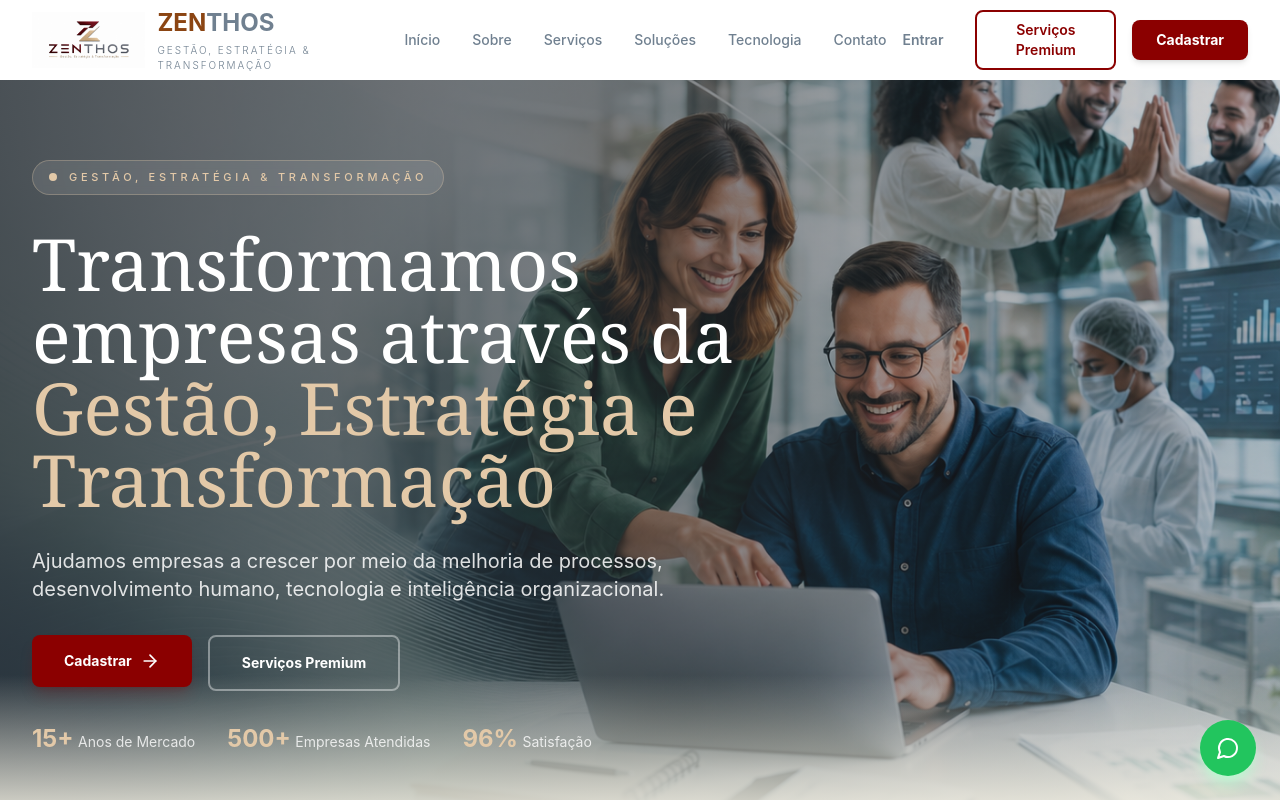
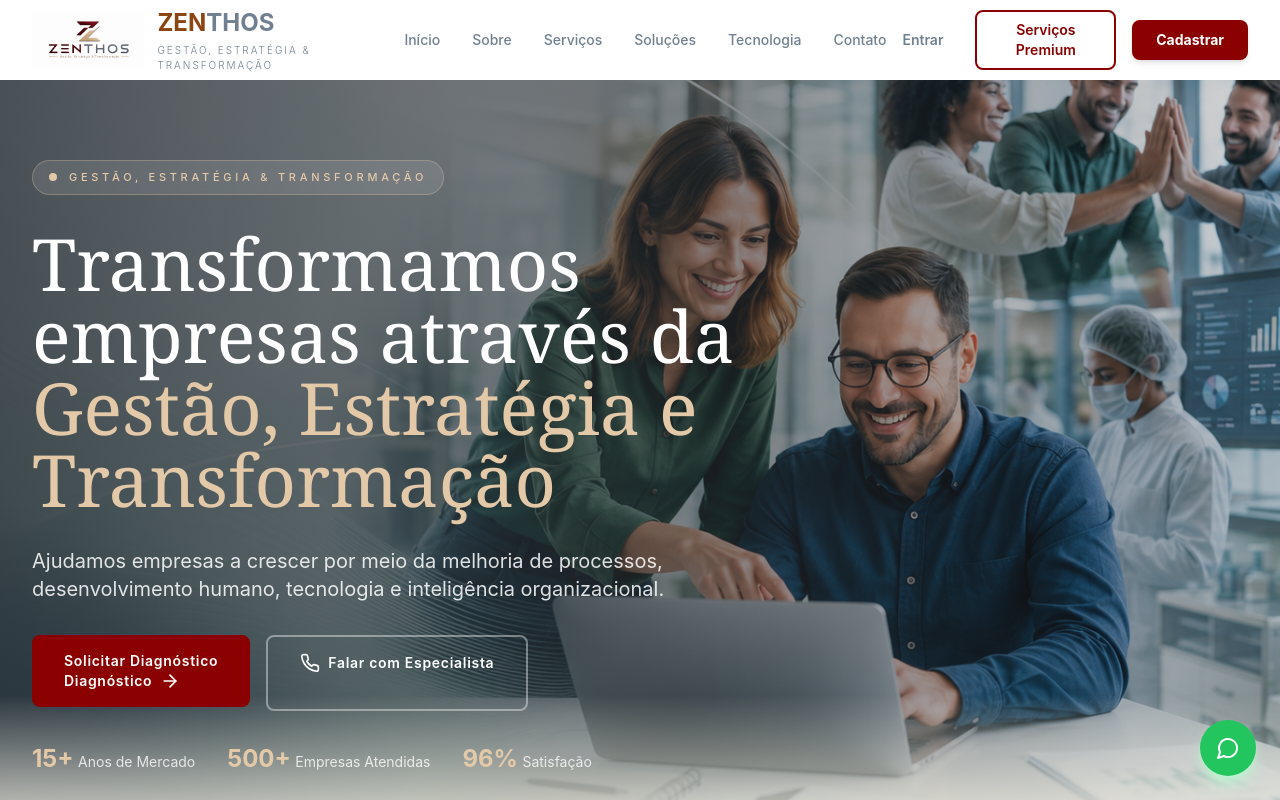
Before and after one commit to trivoroficial/consult_recruit, a Next.js app: page / in a window 1280 px wide. Shown: the top 800 px of the page. Built offline with nearby package versions, Linux system fonts and the light colour scheme.

Commit message:
Update page.tsx

```diff
--- a/src/app/(public)/page.tsx
+++ b/src/app/(public)/page.tsx
@@ -69,12 +69,12 @@ const servicos = [
 
 // 6 CARDS DE SOLUÇÕES
 const solucoes = [
-  { icon: Users, color: "bg-purple-500", title: "Recrutamento & Seleção", desc: "Encontramos os profissionais certos para sua empresa." },
-  { icon: Users, color: "bg-green-500", title: "Consultoria em Gestão de Pessoas", desc: "Desenvolvemos equipes, líderes e processos de RH." },
-  { icon: DollarSign, color: "bg-orange-500", title: "Consultoria Financeira", desc: "Organizamos as finanças para aumentar a lucratividade." },
-  { icon: Building2, color: "bg-blue-500", title: "Consultoria Empresarial", desc: "Planejamento, indicadores e melhoria da gestão." },
-  { icon: Settings, color: "bg-yellow-500", title: "Consultoria em Processos", desc: "Mapeamento, padronização e aumento da produtividade." },
-  { icon: Shield, color: "bg-purple-500", title: "Segurança dos Alimentos", desc: "Adequação às normas sanitárias e implantação de BPF." },
+  { icon: Users, title: "Recrutamento & Seleção", desc: "Encontramos os profissionais certos para sua empresa." },
+  { icon: Users, title: "Consultoria em Gestão de Pessoas", desc: "Desenvolvemos equipes, líderes e processos de RH." },
+  { icon: DollarSign, title: "Consultoria Financeira", desc: "Organizamos as finanças para aumentar a lucratividade." },
+  { icon: Building2, title: "Consultoria Empresarial", desc: "Planejamento, indicadores e melhoria da gestão." },
+  { icon: Settings, title: "Consultoria em Processos", desc: "Mapeamento, padronização e aumento da produtividade." },
+  { icon: Shield, title: "Segurança dos Alimentos", desc: "Adequação às normas sanitárias e implantação de BPF." },
 ];
 
 const testimonials = [
@@ -141,17 +141,26 @@ export default function Home() {
               Ajudamos empresas a crescer por meio da melhoria de processos, desenvolvimento humano, tecnologia e inteligência organizacional.
             </motion.p>
 
+            {/* BOTÕES: Diagnóstico e Especialista */}
             <motion.div className="flex flex-col gap-4 sm:flex-row" initial={{ opacity: 0, y: 24 }} animate={{ opacity: 1, y: 0 }} transition={{ delay: 0.3, duration: 0.85 }}>
               <Link href="/cadastro">
-                <button className="px-8 py-4 text-sm font-bold text-white bg-[#8B0000] rounded-lg hover:bg-[#E3C9A8] hover:text-[#8B0000] transition-all duration-300 shadow-lg shadow-[#8B0000]/20 hover:shadow-xl hover:-translate-y-1 flex items-center justify-center gap-2">
-                  Cadastrar <ArrowRight className="h-5 w-5" />
+                <button className="group relative px-8 py-4 text-sm font-semibold tracking-wider text-white bg-[#8B0000] rounded-lg overflow-hidden transition-all duration-300 hover:shadow-xl hover:-translate-y-1">
+                  <span className="relative z-10">Solicitar Diagnóstico</span>
+                  <span className="absolute inset-0 bg-[#E3C9A8] transform translate-y-full group-hover:translate-y-0 transition-transform duration-300"></span>
+                  <span className="relative z-10 flex items-center gap-2">
+                    Diagnóstico <ArrowRight className="h-5 w-5" />
+                  </span>
                 </button>
               </Link>
-              <Link href="/servicos">
-                <button className="px-8 py-4 text-sm font-bold text-white border-2 border-white/40 rounded-lg hover:bg-white hover:text-[#8B0000] hover:border-white transition-all duration-300 flex items-center justify-center gap-2">
-                  Serviços Premium
-                </button>
-              </Link>
+              <a href={whatsappUrl} target="_blank" rel="noopener noreferrer" className="group relative px-8 py-4 text-sm font-semibold tracking-wider text-white border-2 border-white/40 rounded-lg overflow-hidden transition-all duration-300 hover:shadow-xl hover:-translate-y-1">
+                <span className="relative z-10 flex items-center gap-2">
+                  <Phone className="h-5 w-5" /> Falar com Especialista
+                </span>
+                <span className="absolute inset-0 bg-white transform translate-y-full group-hover:translate-y-0 transition-transform duration-300"></span>
+                <span className="relative z-10 text-transparent group-hover:text-[#8B0000] transition-colors duration-300 flex items-center gap-2">
+                  <Phone className="h-5 w-5" /> Falar com Especialista
+                </span>
+              </a>
             </motion.div>
 
             <motion.div className="flex gap-8 text-white/80" initial={{ opacity: 0 }} animate={{ opacity: 1 }} transition={{ delay: 0.5 }}>
@@ -238,7 +247,7 @@ export default function Home() {
               const Icon = item.icon
               return (
                 <motion.div key={index} className="group bg-white border border-[#F8F4E6] rounded-xl p-8 hover:shadow-xl hover:-translate-y-2 transition-all duration-300" initial="hidden" whileInView="visible" viewport={{ once: true, amount: 0.3 }} variants={fadeUp}>
-                  <div className={`w-16 h-16 ${item.color} rounded-2xl flex items-center justify-center mb-6 text-white`}>
+                  <div className="w-16 h-16 bg-[#8B0000]/10 rounded-2xl flex items-center justify-center mb-6 text-[#8B0000]">
                     <Icon className="h-8 w-8" />
                   </div>
                   <h3 className="text-xl font-bold text-[#2D343A] group-hover:text-[#8B0000] transition-colors">{item.title}</h3>
@@ -312,12 +321,16 @@ export default function Home() {
           <p className="mt-4 text-[#A1A8AE] max-w-2xl mx-auto">Vamos conversar e construir juntos o próximo capítulo da sua história.</p>
           <div className="mt-8 flex flex-col justify-center gap-3 sm:flex-row">
             <Link href="/cadastro">
-              <button className="px-8 py-4 text-sm font-bold text-white bg-[#8B0000] rounded-lg hover:bg-[#E3C9A8] hover:text-[#8B0000] transition-all duration-300 shadow-lg shadow-[#8B0000]/20 hover:shadow-xl flex items-center justify-center gap-2">
-                Cadastrar <ArrowRight className="h-5 w-5" />
+              <button className="group relative px-8 py-4 text-sm font-semibold tracking-wider text-white bg-[#8B0000] rounded-lg overflow-hidden transition-all duration-300 hover:shadow-xl hover:-translate-y-1">
+                <span className="relative z-10 flex items-center gap-2">Diagnóstico <ArrowRight className="h-5 w-5" /></span>
+                <span className="absolute inset-0 bg-[#E3C9A8] transform translate-y-full group-hover:translate-y-0 transition-transform duration-300"></span>
+                <span className="relative z-10 text-transparent group-hover:text-[#8B0000] transition-colors duration-300 flex items-center gap-2">Diagnóstico <ArrowRight className="h-5 w-5" /></span>
               </button>
             </Link>
-            <a href={whatsappUrl} target="_blank" rel="noopener noreferrer" className="px-8 py-4 text-sm font-bold text-white border-2 border-white/40 rounded-lg hover:bg-white hover:text-[#8B0000] hover:border-white transition-all duration-300 flex items-center justify-center gap-2">
-              <Phone className="h-5 w-5" /> Falar com Especialista
+            <a href={whatsappUrl} target="_blank" rel="noopener noreferrer" className="group relative px-8 py-4 text-sm font-semibold tracking-wider text-white border-2 border-white/40 rounded-lg overflow-hidden transition-all duration-300 hover:shadow-xl hover:-translate-y-1">
+              <span className="relative z-10 flex items-center gap-2"><Phone className="h-5 w-5" /> Especialista</span>
+              <span className="absolute inset-0 bg-white transform translate-y-full group-hover:translate-y-0 transition-transform duration-300"></span>
+              <span className="relative z-10 text-transparent group-hover:text-[#8B0000] transition-colors duration-300 flex items-center gap-2"><Phone className="h-5 w-5" /> Especialista</span>
             </a>
           </div>
         </div>
```
